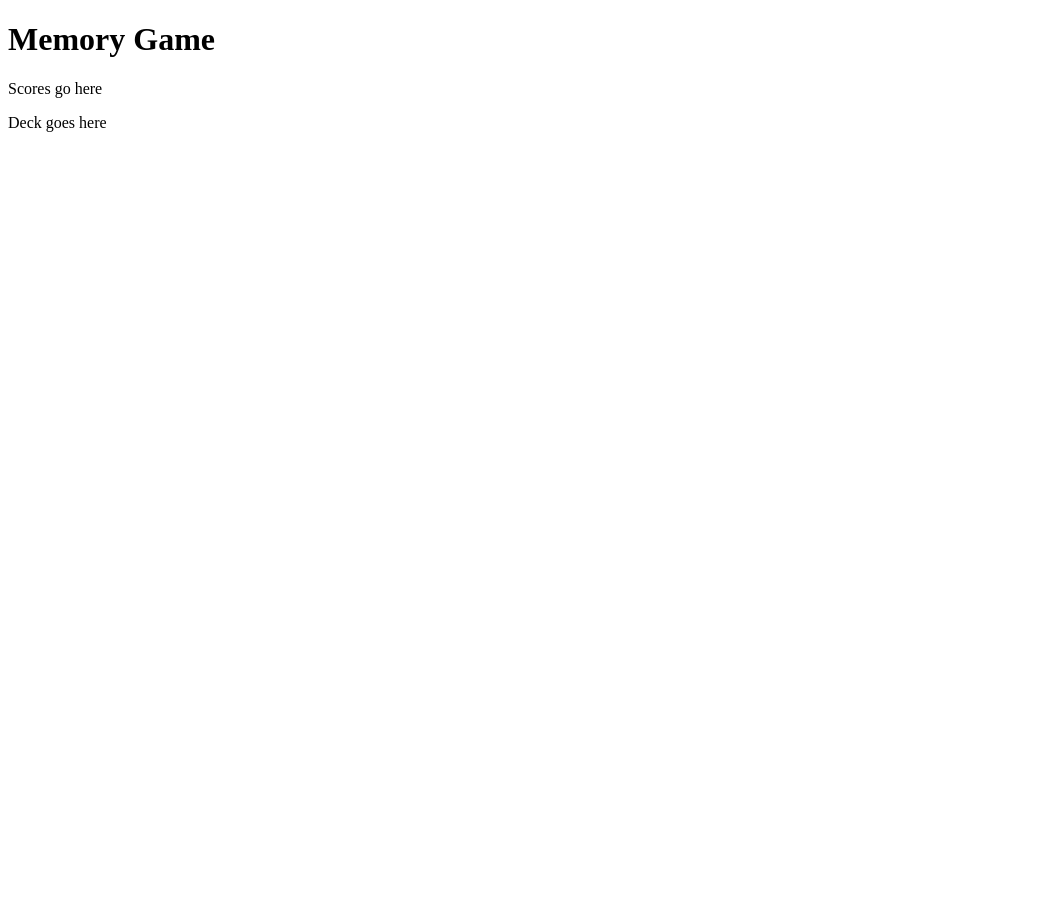
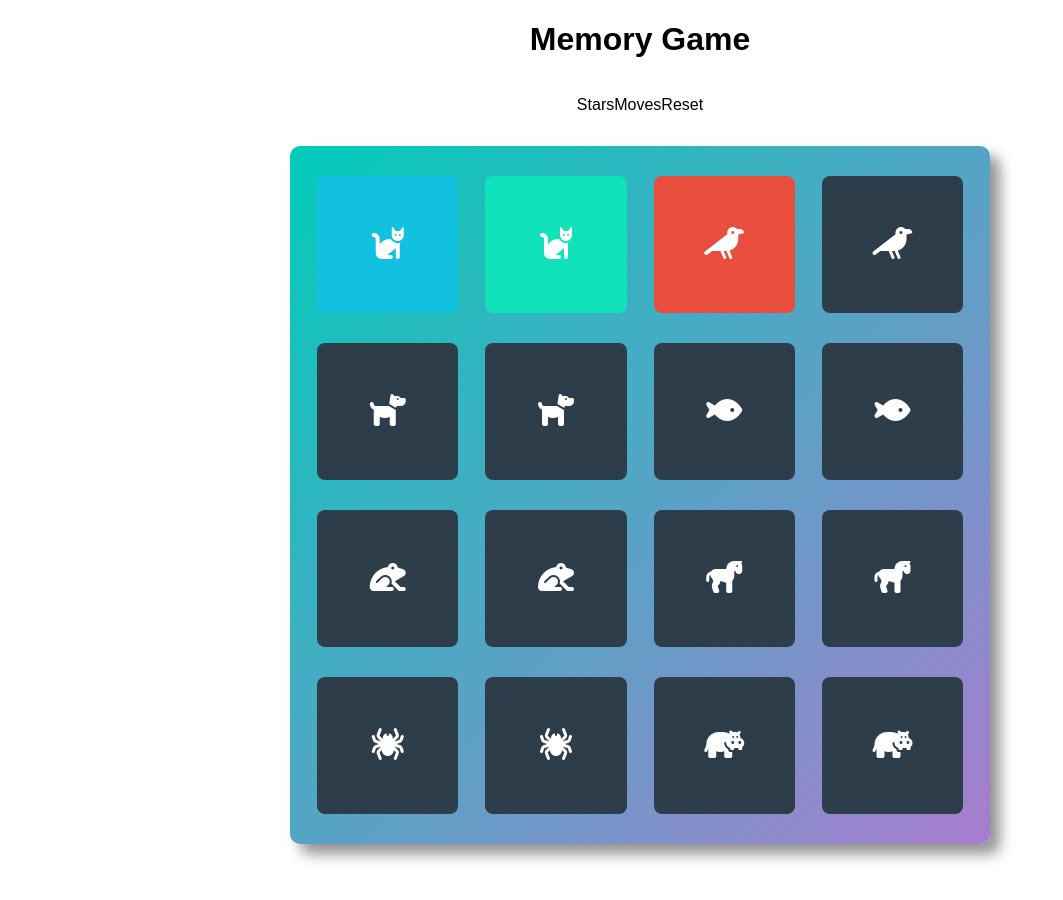
Before and after one commit to dinakonto/memory-game, a website: page index.html in a window 1280 px wide. Shown: the whole page, without its empty margins (0-1063 px from the left). Before the commit the page ends 800 px from the top, so only its background shows below. Drawn offline with Linux system fonts and the light colour scheme.

Commit message:
Added basic static styles

```diff
--- a/css/styles.css
+++ b/css/styles.css
@@ -0,0 +1,77 @@
+body {
+  font-family: sans-serif;
+  box-sizing: border-box;
+  margin: 0;
+  padding-bottom: 40px;
+}
+
+.container {
+  max-width: 700px;
+  margin: 0 auto;
+}
+
+/*
+ * Header area
+ */
+
+header {
+  text-align: center;
+}
+
+h1 {
+
+}
+
+/*
+ * Game info area
+ */
+
+.game-info {
+  display: flex;
+  justify-content: center;
+}
+
+/*
+ * Main playing area
+ */
+
+.playing-area {
+
+}
+
+.deck {
+  background-image: linear-gradient(135deg, #00CCBA 0%, #A97DCF 100%);
+  list-style: none;
+  padding: 30px 0 0 0;
+  display: flex;
+  flex-wrap: wrap;
+  justify-content: space-evenly;
+  align-content: space-around;
+  border-radius: 10px;
+  -webkit-box-shadow: 10px 10px 14px 0px rgba(148,146,148,1);
+  -moz-box-shadow: 10px 10px 14px 0px rgba(148,146,148,1);
+  box-shadow: 10px 10px 14px 0px rgba(148,146,148,1);
+}
+
+.deck .card {
+  width: calc((100% - 135px) / 4);
+  padding: 50px 0;
+  text-align: center;
+  color: white;
+  font-size: 2em;
+  margin-bottom: 30px;
+  border-radius: 8px;
+  background-color: #2E3D4A;
+}
+
+.deck .card.open {
+  background-color: #12C1E0;
+}
+
+.deck .card.match {
+  background-color: #10E3B9;
+}
+
+.deck .card.nomatch {
+  background-color: #E94D3E;
+}
--- a/index.html
+++ b/index.html
@@ -5,6 +5,7 @@
   <meta name="viewport" content="width=device-width, initial-scale=1.0">
   <meta http-equiv="X-UA-Compatible" content="ie=edge">
   <title>Memory Game</title>
+  <script src="https://kit.fontawesome.com/01d07769e4.js" crossorigin="anonymous"></script>
   <link rel="stylesheet" href="css/styles.css">
 </head>
 <body>
@@ -15,14 +16,63 @@
       <h1>Memory Game</h1>
     </header>
 
-    <section class="score">
-      <!-- Scores go here -->
-      <p>Scores go here</p>
+    <section class="game-info">
+      <p>Stars</p>
+      <p>Moves</p>
+      <p>Reset</p>
     </section>
 
-    <main class="deck">
-      <!-- Cards go here -->
-      <p>Deck goes here</p>
+    <main class="playing-area">
+      <ul class="deck">
+        <li class="card open">
+          <i class="fas fa-cat"></i>
+        </li>
+        <li class="card match">
+          <i class="fas fa-cat"></i>
+        </li>
+        <li class="card nomatch">
+          <i class="fas fa-crow"></i>
+        </li>
+        <li class="card">
+          <i class="fas fa-crow"></i>
+        </li>
+        <li class="card">
+          <i class="fas fa-dog"></i>
+        </li>
+        <li class="card">
+          <i class="fas fa-dog"></i>
+        </li>
+        <li class="card">
+          <i class="fas fa-fish"></i>
+        </li>
+        <li class="card">
+          <i class="fas fa-fish"></i>
+        </li>
+        <li class="card">
+          <i class="fas fa-frog"></i>
+        </li>
+        <li class="card">
+          <i class="fas fa-frog"></i>
+        </li>
+        <li class="card">
+          <i class="fas fa-horse"></i>
+        </li>
+        <li class="card">
+          <i class="fas fa-horse"></i>
+        </li>
+        <li class="card">
+          <i class="fas fa-spider"></i>
+        </li>
+        <li class="card">
+          <i class="fas fa-spider"></i>
+        </li>
+        <li class="card">
+          <i class="fas fa-hippo"></i>
+        </li>
+        <li class="card">
+          <i class="fas fa-hippo"></i>
+        </li>
+      </ul>
     </main>
 
   </div>
```
